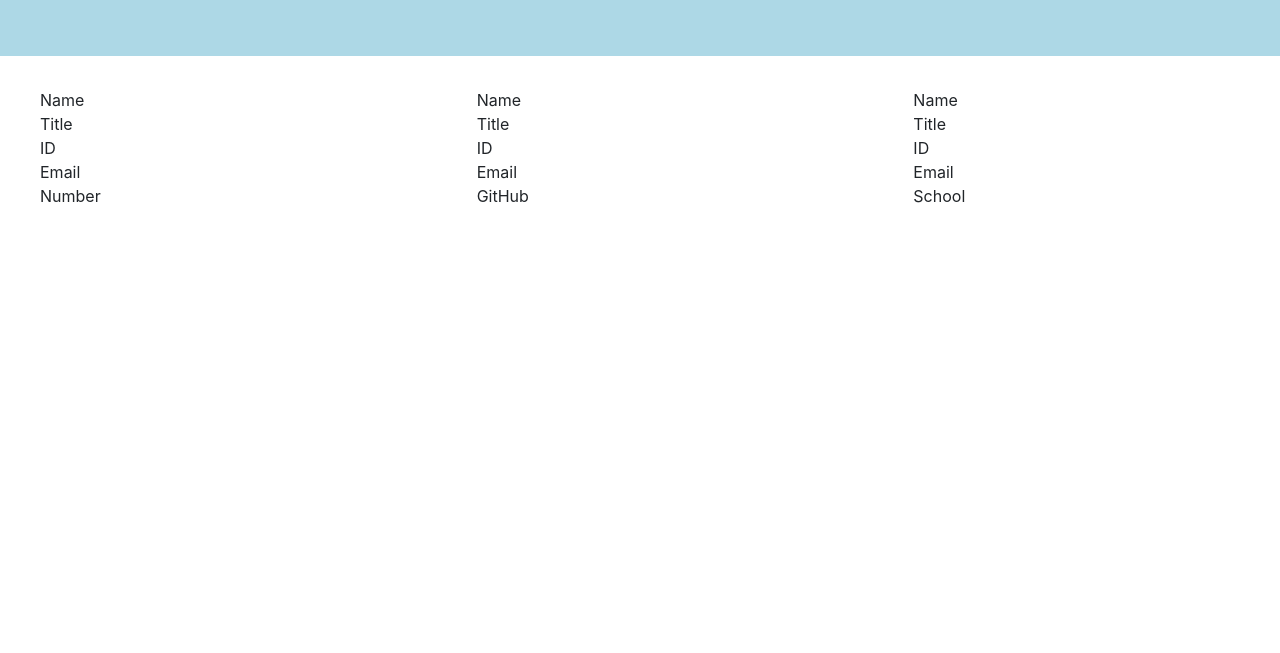
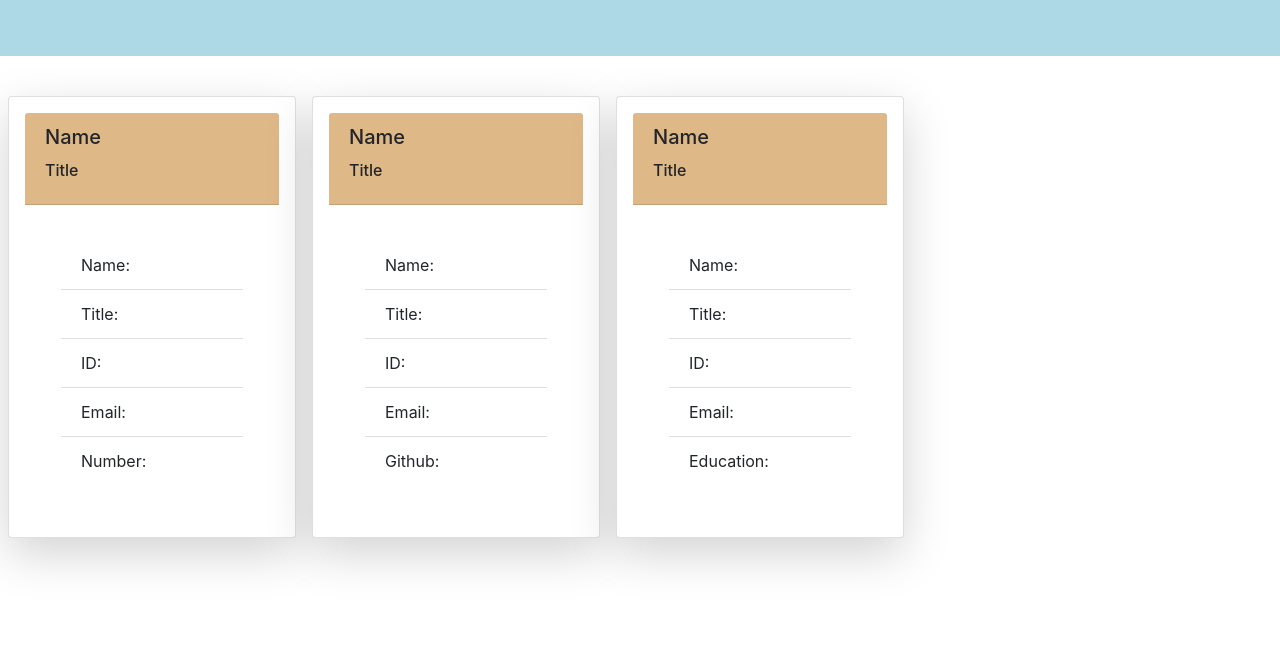
Before and after one commit to Zartender/Team-Profile-Gen, a website: page index.html in a window 1280 px wide. Shown: the part 147-800 px from the top of the page. Drawn offline with nearby package versions, Linux system fonts and the light colour scheme.

Commit message:
Adding html and css styling.

```diff
--- a/assets/css/style.css
+++ b/assets/css/style.css
@@ -1,3 +1,21 @@
 ul {
     list-style: none;
 }
+
+h1 {
+    font-family: 'Lucida Sans', 'Lucida Sans Regular', 'Lucida Grande', 'Lucida Sans Unicode', Geneva, Verdana, sans-serif;
+
+
+}
+
+.card-body {
+    margin: 1rem;
+}
+
+.card {
+    margin: .5rem;
+}
+
+.card-header {
+    background-color: burlywood;
+}
--- a/index.html
+++ b/index.html
@@ -14,46 +14,67 @@
 
     <div class='jumbotron jumbotron-fluid' style='background-color: lightblue; color: white; text-align: center;'>
         <div class='container'>
-                <h1 class='display-4'>My team</h1>
+            <h1 class='display-4'>My Team</h1>
         </div>
     </div>
 
-        <div class='container'></div>
+    <div class='container row'>
         <!-- Card for Manager -->
-        <div class='row'>
-            <div class="col">
-                <div class="row">
-                    <ul class="list">
-                  <li class="col-12">Name</li>
-                  <li class="col-12">Title</li>
-                  <li class="col-12">ID</li>
-                  <li class="col-12">Email</li>
-                  <li class="col-12">Number</li>
+
+        <div class="card shadow-lg p-3 mb-5 bg-white rounded" style="width: 18rem;">
+            <div class="card-header">
+                <h5 class="card-title">Name</h5>
+                <h6 class="card-title">Title</h6>
+            </div>
+            <div class="card-body ">
+                <ul class="list-group list-group-flush">
+                    <li class="list-group-item">Name:</li>
+                    <li class="list-group-item">Title: </li>
+                    <li class="list-group-item">ID:</li>
+                    <li class="list-group-item">Email:</li>
+                    <li class="list-group-item">Number:</li>
                 </ul>
+
             </div>
         </div>
+
+
         <!-- Card for Engineer -->
-              <div class="col">
-                <div class="row">
-                    <ul class="list">
-                  <li class="col-12">Name</li>
-                  <li class="col-12">Title</li>
-                  <li class="col-12">ID</li>
-                  <li class="col-12">Email</li>
-                  <li class="col-12">GitHub</li>
+        <div class="card shadow-lg p-3 mb-5 bg-white rounded" style="width: 18rem;">
+            <div class="card-header">
+                <h5 class="card-title">Name</h5>
+                <h6 class="card-title">Title</h6>
+            </div>
+            <div class="card-body ">
+                <ul class="list-group list-group-flush">
+                    <li class="list-group-item">Name:</li>
+                    <li class="list-group-item">Title: </li>
+                    <li class="list-group-item">ID:</li>
+                    <li class="list-group-item">Email:</li>
+                    <li class="list-group-item">Github:</li>
                 </ul>
+
             </div>
         </div>
+
+
+
         <!-- Card for Intern -->
-              <div class="col">
-                <div class="row">
-                    <ul class="list">
-                  <li class="col-12">Name</li>
-                  <li class="col-12">Title</li>
-                  <li class="col-12">ID</li>
-                  <li class="col-12">Email</li>
-                  <li class="col-12">School</li>
+        <div class="card shadow-lg p-3 mb-5 bg-white rounded" style="width: 18rem;">
+            <div class="card-header">
+                <h5 class="card-title">Name</h5>
+                <h6 class="card-title">Title</h6>
+            </div>
+            <div class="card-body ">
+                <ul class="list-group list-group-flush">
+                    <li class="list-group-item">Name:</li>
+                    <li class="list-group-item">Title: </li>
+                    <li class="list-group-item">ID:</li>
+                    <li class="list-group-item">Email:</li>
+                    <li class="list-group-item">Education:</li>
                 </ul>
+
+            </div>
         </div>
 
 
```
Lines whose indentation alone changed are shown as unchanged.
